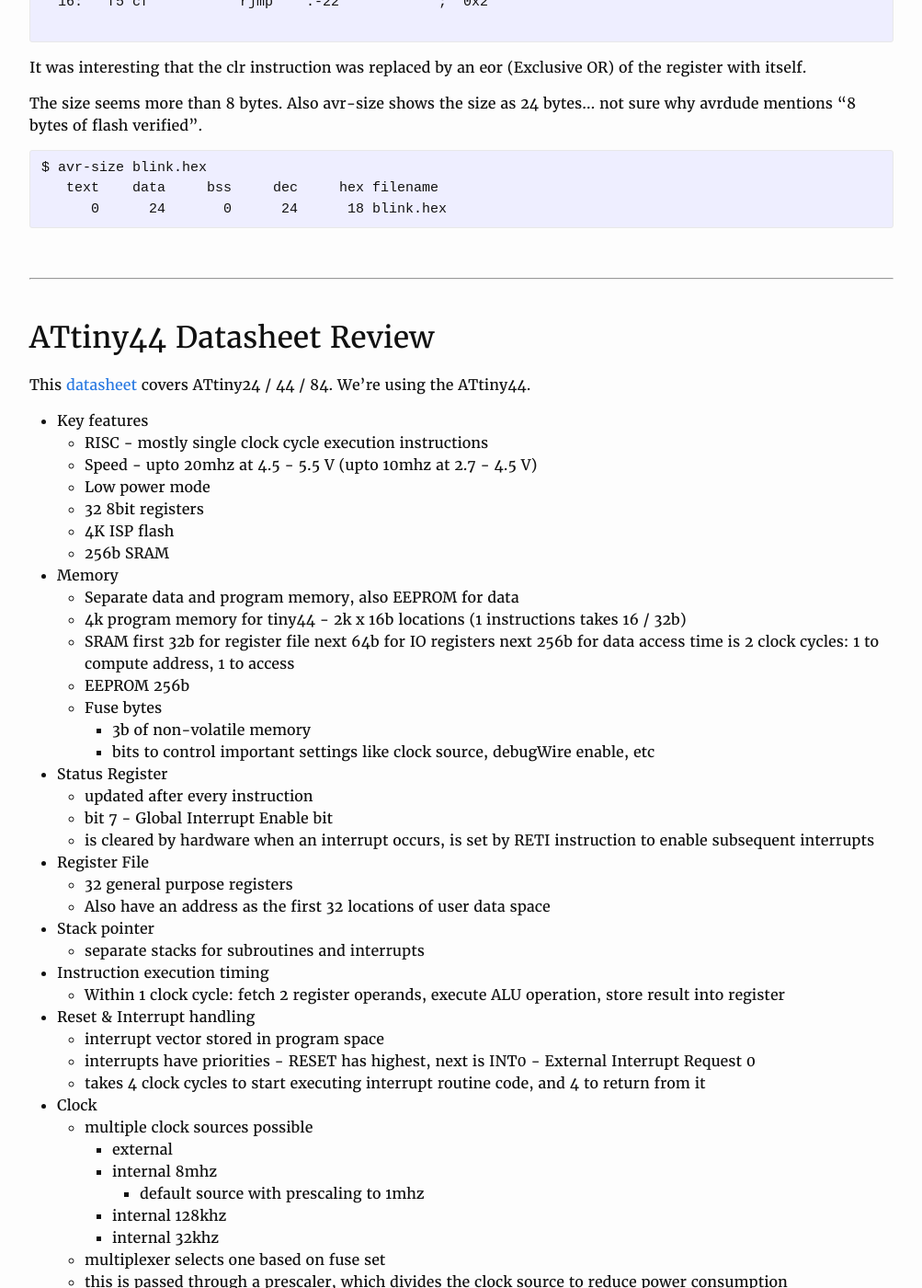
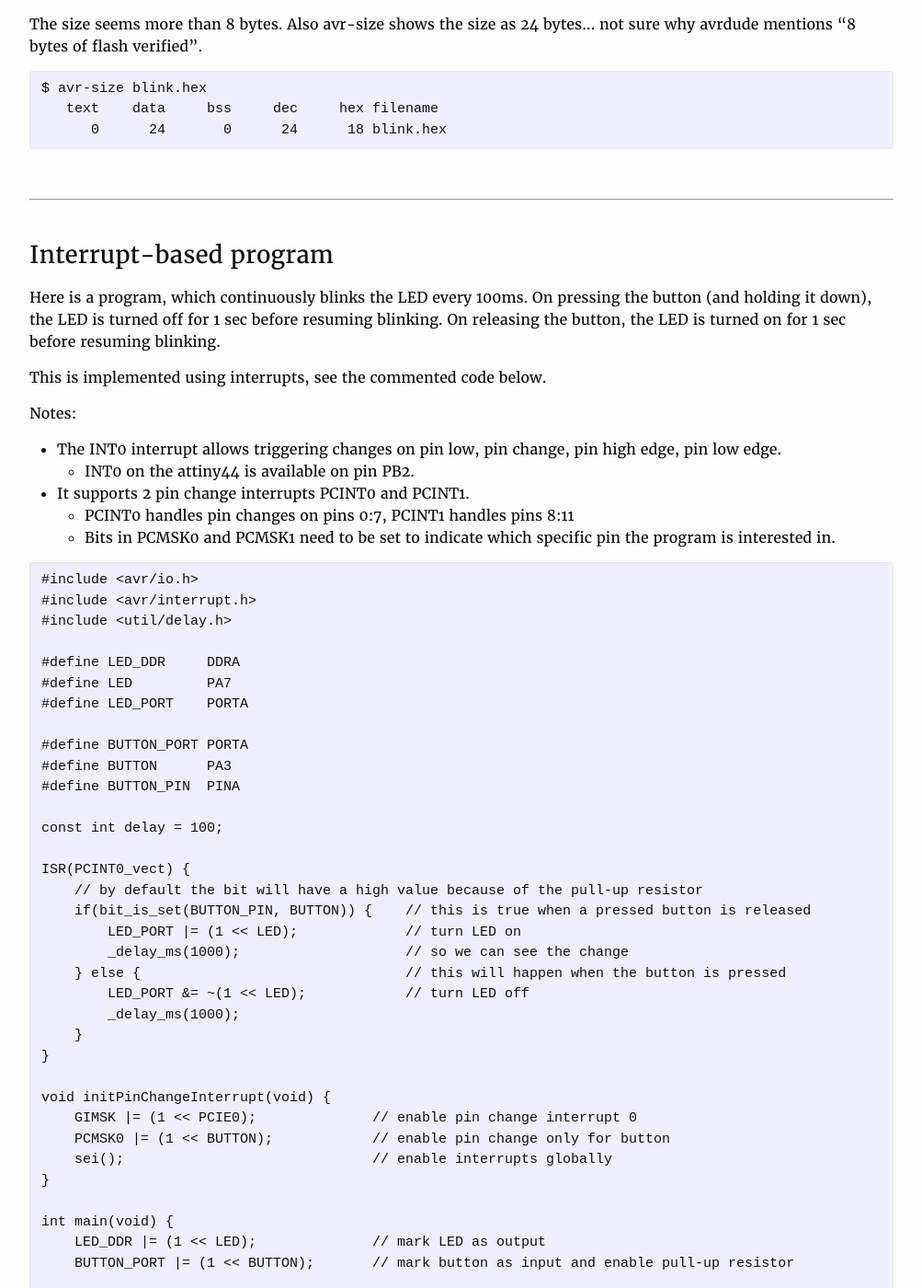
Before and after one commit to yogi/fabacademy2016, a Jekyll site: the page built from w8-embedded.md, in a window 1280 px wide and 1400 px high, scrolled down 11729 px. Shown: the whole window at 92% size, without its empty margins (138-1141 px from the left). Built offline with Jekyll 4.4.1, drawn with Linux system fonts in a browser that asks for light colours; some of the changed text lies outside the part shown.

Commit message:
interrupt-based program

```diff
--- a/w8-embedded.md
+++ b/w8-embedded.md
@@ -22,6 +22,8 @@
     - [Assembly Blink Program](#assembly-blink-program)
         - [Original Files](#original-files-3)
     - [Program Size Comparisons](#program-size-comparisons)
+    - [Interrupt-based Program](#interrupt-based-program)
+        - [Original Files](#original-files-4)
 - [ATtiny44 Datasheet Review](#attiny44-datasheet-review)
 
 
@@ -392,14 +394,6 @@
 
 &nbsp;
 
-### Interrupt-based Blink LED program
-
-&nbsp;
-
----
-
-&nbsp;
-
 ### Program Size Comparisons
 
 The output of avrdude shows the program size for the blink LED programs:
@@ -444,11 +438,87 @@
       0	     24	      0	     24	     18	blink.hex
 </pre>
 
+
 &nbsp;
 
 ---
 
 &nbsp;
+
+
+### Interrupt-based program
+
+Here is a program, which continuously blinks the LED every 100ms. On pressing the button (and holding it down), the LED is turned
+ off for 1 sec before resuming blinking. On releasing the button, the LED is turned on for 1 sec before resuming blinking.
+
+This is implemented using interrupts, see the commented code below.
+
+Notes:
+
+* The INT0 interrupt allows triggering changes on pin low, pin change, pin high edge, pin low edge.
+    * INT0 on the attiny44 is available on pin PB2.
+* It supports 2 pin change interrupts PCINT0 and PCINT1.
+    * PCINT0 handles pin changes on pins 0:7, PCINT1 handles pins 8:11
+    * Bits in PCMSK0 and PCMSK1 need to be set to indicate which specific pin the program is interested in.
+
+<pre>
+#include <avr/io.h>
+#include <avr/interrupt.h>
+#include <util/delay.h>
+
+#define LED_DDR     DDRA
+#define LED         PA7
+#define LED_PORT    PORTA
+
+#define BUTTON_PORT PORTA
+#define BUTTON      PA3
+#define BUTTON_PIN  PINA
+
+const int delay = 100;
+
+ISR(PCINT0_vect) {
+    // by default the bit will have a high value because of the pull-up resistor
+    if(bit_is_set(BUTTON_PIN, BUTTON)) {    // this is true when a pressed button is released
+        LED_PORT |= (1 << LED);             // turn LED on
+        _delay_ms(1000);                    // so we can see the change
+    } else {                                // this will happen when the button is pressed
+        LED_PORT &= ~(1 << LED);            // turn LED off
+        _delay_ms(1000);
+    }
+}
+
+void initPinChangeInterrupt(void) {
+    GIMSK |= (1 << PCIE0);              // enable pin change interrupt 0
+    PCMSK0 |= (1 << BUTTON);            // enable pin change only for button
+    sei();                              // enable interrupts globally
+}
+
+int main(void) {
+    LED_DDR |= (1 << LED);              // mark LED as output
+    BUTTON_PORT |= (1 << BUTTON);       // mark button as input and enable pull-up resistor
+
+    initPinChangeInterrupt();
+
+    while(1) {
+        _delay_ms(delay);
+        LED_PORT ^= (1 << LED);         // toggle the LED
+    }
+    return 0;
+}
+</pre>
+
+
+#### Original Files
+
+* C source: [button-int.c](files/w8/button-interrupts-c/button-int.c)
+* Makefile: [Makefile](files/w8/button-interrupts-c//Makefile)
+
+&nbsp;
+
+---
+
+&nbsp;
+
 
 ## ATtiny44 Datasheet Review
 
```
Also changed, not shown: 4 other files.
